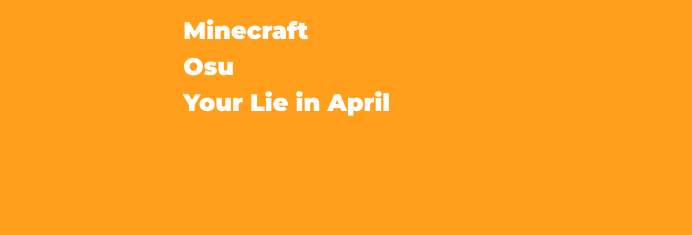
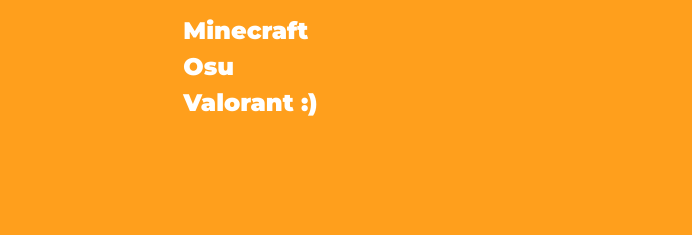
Before and after one commit to Kucciii/2024, a plain HTML site: page index.html in a window 1280 px wide. Shown: the part 2805-3040 px from the top of the page, 0-692 px from the left. Drawn offline with nearby package versions, Linux system fonts and the light colour scheme.

Commit message:
Update index.html

```diff
--- a/index.html
+++ b/index.html
@@ -69,7 +69,7 @@
             <h1 class="text-[2rem] mb-4">wholesome Games ✨</h1>
             <h1 class="text-[1.5rem]">Minecraft</h1>
             <h1 class="text-[1.5rem]">Osu</h1>
-            <h1 class="text-[1.5rem]">Your Lie in April</h1>
+            <h1 class="text-[1.5rem]">Valorant :)</h1>
         </div>
         <img src="goodnight-steve.gif" alt="">
     </section>
```
